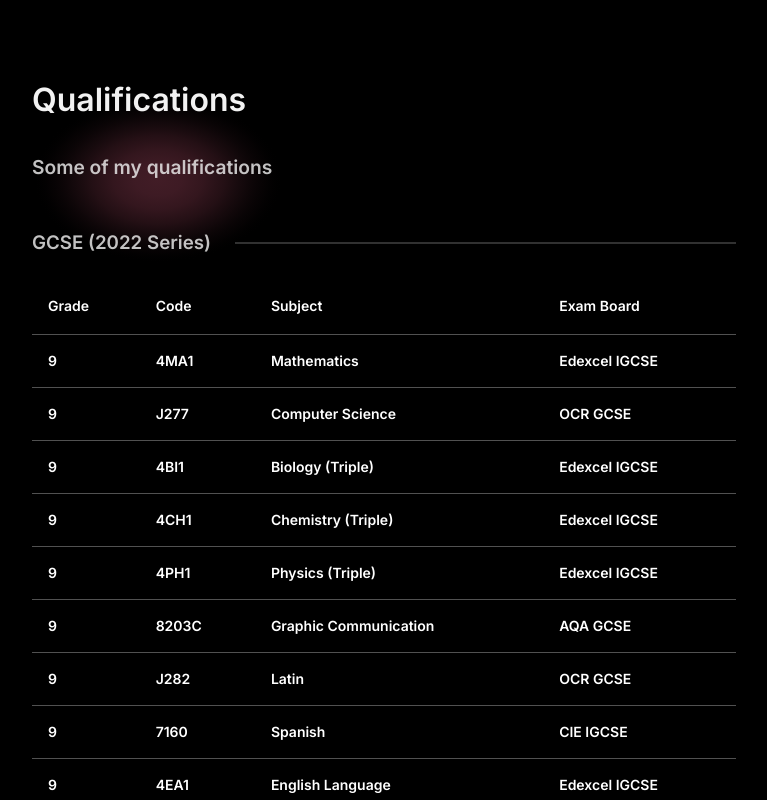
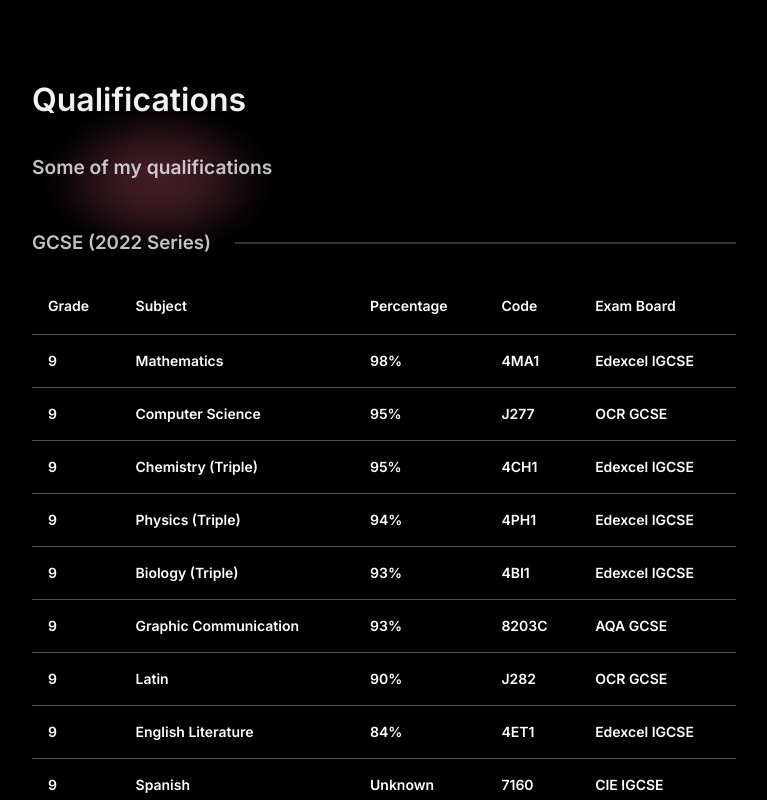
Before and after one commit to sd0e/portfolio, a Next.js app: page /qualifications in a window 1280 px wide. Shown: the whole page, without its empty margins (256-1023 px from the left). Built offline with nearby package versions, Linux system fonts and the light colour scheme.

Commit message:
Add percentages to qualifications

```diff
--- a/pages/qualifications.tsx
+++ b/pages/qualifications.tsx
@@ -16,65 +16,75 @@
         }
     });
 
-    const gcseResults: Array<{ code: string, subject: string, examBoard: string, grade: string }> = [
+    const gcseResults: Array<{ code: string, subject: string, examBoard: string, percentage: string, grade: string }> = [
         {
             code: "4MA1",
             subject: "Mathematics",
             examBoard: "Edexcel IGCSE",
+            percentage: "98%",
             grade: "9"
         },
         {
             code: "J277",
             subject: "Computer Science",
             examBoard: "OCR GCSE",
+            percentage: "95%",
+            grade: "9"
+        },
+        {
+            code: "4CH1",
+            subject: "Chemistry (Triple)",
+            examBoard: "Edexcel IGCSE",
+            percentage: "95%",
+            grade: "9"
+        },
+        {
+            code: "4PH1",
+            subject: "Physics (Triple)",
+            examBoard: "Edexcel IGCSE",
+            percentage: "94%",
             grade: "9"
         },
         {
             code: "4BI1",
             subject: "Biology (Triple)",
             examBoard: "Edexcel IGCSE",
-            grade: "9"
-        },
-        {
-            code: "4CH1",
-            subject: "Chemistry (Triple)",
-            examBoard: "Edexcel IGCSE",
-            grade: "9"
-        },
-        {
-            code: "4PH1",
-            subject: "Physics (Triple)",
-            examBoard: "Edexcel IGCSE",
+            percentage: "93%",
             grade: "9"
         },
         {
             code: "8203C",
             subject: "Graphic Communication",
             examBoard: "AQA GCSE",
+            percentage: "93%",
             grade: "9"
         },
         {
             code: "J282",
             subject: "Latin",
             examBoard: "OCR GCSE",
+            percentage: "90%",
+            grade: "9"
+        },
+        {
+            code: "4ET1",
+            subject: "English Literature",
+            examBoard: "Edexcel IGCSE",
+            percentage: "84%",
             grade: "9"
         },
         {
             code: "7160",
             subject: "Spanish",
             examBoard: "CIE IGCSE",
+            percentage: "Unknown",
             grade: "9"
         },
         {
             code: "4EA1",
             subject: "English Language",
             examBoard: "Edexcel IGCSE",
-            grade: "9"
-        },
-        {
-            code: "4ET1",
-            subject: "English Literature",
-            examBoard: "Edexcel IGCSE",
+            percentage: "Unknown",
             grade: "9"
         }
     ];
@@ -92,16 +102,18 @@
                     <TableHead>
                         <TableRow>
                             <TableCell>Grade</TableCell>
+                            <TableCell>Subject</TableCell>
+                            <TableCell>Percentage</TableCell>
                             <TableCell>Code</TableCell>
-                            <TableCell>Subject</TableCell>
                             <TableCell>Exam Board</TableCell>
                         </TableRow>
                     </TableHead>
                     <TableBody>
                         {gcseResults.map(result => <TableRow key={result.subject}>
                             <TableCell>{result.grade}</TableCell>
+                            <TableCell>{result.subject}</TableCell>
+                            <TableCell>{result.percentage}</TableCell>
                             <TableCell>{result.code}</TableCell>
-                            <TableCell>{result.subject}</TableCell>
                             <TableCell>{result.examBoard}</TableCell>
                         </TableRow>)}
                     </TableBody>
```
